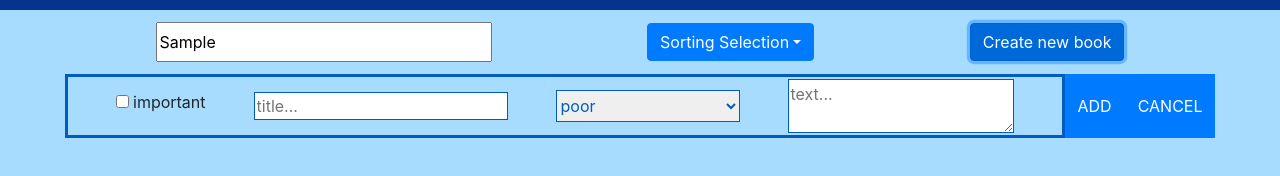
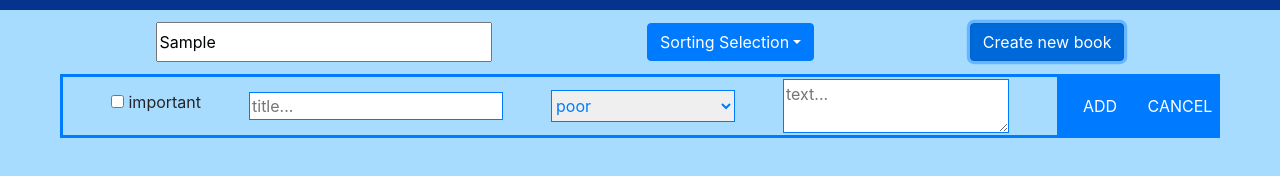
Before and after one commit to gleb7raul/ReactJsToDo, a React app in the folder react-redux-node.js/: page / in a window 1280 px wide. Both pictures are taken after typing "Sample" into the empty fields and a click on the button "Create new book". Shown: the part 284-460 px from the top of the page. Built offline with nearby package versions, Linux system fonts and the light colour scheme.

Commit message:
create form2

```diff
--- a/react-redux-node.js/src/main/ui/components/BookShortTemplate/BookShortTemplate.css
+++ b/react-redux-node.js/src/main/ui/components/BookShortTemplate/BookShortTemplate.css
@@ -8,7 +8,7 @@
 }
 
 .templateWrapper {
-    border: 3px solid #005cbf;
+    border: 3px solid #007bff;
     min-height: 4rem;
     width: 1000px;
     display: flex;
@@ -23,14 +23,41 @@
 .dropDownBookShortTemplate {
     width: 11.5rem;
     height: 2rem;
-    border: 1px solid #005cbf;
-    color: #005cbf;
+    border: 1px solid #007bff;
+    color: #007bff;
 }
 
 .title {
-    border: 1px solid #005cbf;
+    border: 1px solid #007bff;
 }
 
 .textareaBookShortTemplate {
-    border: 1px solid #005cbf;
+    border: 1px solid #007bff;
 }
+
+.templateForm {
+    display: flex;
+    align-items: center;
+}
+
+.templateAdd {
+    height: 4rem;
+    width: 5rem;
+    color: white;
+    background-color: #007bff;
+}
+
+.templateCancel {
+    height: 4rem;
+    width: 5rem;
+    color: white;
+    background-color: #007bff;
+}
+
+.templateAdd:hover {
+    background-color: #1475dd;
+}
+
+.templateCancel:hover {
+    background-color: #1475dd;
+}
--- a/react-redux-node.js/src/main/ui/components/BookShortTemplate/BookShortTemplate.jsx
+++ b/react-redux-node.js/src/main/ui/components/BookShortTemplate/BookShortTemplate.jsx
@@ -1,15 +1,13 @@
 import React from 'react';
-import {
-    Button
-} from 'react-bootstrap';
-import 'bootstrap/dist/css/bootstrap.min.css';
 import './BookShortTemplate.css';
 
 
-const BookShortTemplate = ({ func, createNewBook, rating }) => (
+const BookShortTemplate = ({ createNewBook, rating, addBook }) => (
     <div className="templateContainer">
         <div className="additionaltemplateContainer">
-            <section className="templateWrapper">
+            <section>
+                <form className="templateForm" onSubmit={addBook}>
+                    <div className="templateWrapper" >
                         <label className="lablel" ><input type="checkbox" onChange={(e) => createNewBook({ important: e.target.checked })} /> important</label>
                         <input className="title" type="text" placeholder="title..." onChange={(e) => createNewBook({ title: e.target.value })} />
                         <select className="dropDownBookShortTemplate" name="select" onChange={(e) => createNewBook({ rating: e.target.value })}>
@@ -18,13 +16,11 @@
                             })}
                         </select>
                         <textarea className="textareaBookShortTemplate" placeholder="text..." onChange={(e) => createNewBook({ comment: e.target.value })} />
+                    </div>
+                    <input className="templateAdd title" type="submit" value="ADD" />
+                    <input className="templateCancel title" type="submit" value="CANCEL" />
+                </form>
             </section >
-            <Button onClick={() => func(false)} variant="primary" className="templateAddButton">
-                ADD
-            </Button>
-            <Button onClick={() => func(false)} variant="primary" className="templateAddButton">
-                CANCEL
-            </Button>
         </div >
     </div >
 
--- a/react-redux-node.js/src/main/ui/components/List/List.jsx
+++ b/react-redux-node.js/src/main/ui/components/List/List.jsx
@@ -12,24 +12,29 @@
     constructor() {
         super();
         this.Rating = ['poor', 'middle', 'great'];
+        this.newBook = {};
         this.state = {
             list: [],
             show: false
         };
     }
 
-    addBook(evt) {
-        if (evt) {
-            this.setState({ show: evt });
+    addBook(event) {
+        event.preventDefault();
+        if (event.target.tagName === 'BUTTON') {
+            this.setState({ show: true });
             this.newBook = {};
         } else {
+            if (Object.keys(this.newBook)) {
+                this.setState({ list: this.state.list.push(this.newBook) });
+            }
             this.setState({ show: !this.state.show });
+
         }
+        console.log(this.state);
     }
 
     createBook(propertyOfBook) {
-        console.log('first');
-        console.log(propertyOfBook);
         if (propertyOfBook.title) {
             this.newBook.title = propertyOfBook.title;
         }
@@ -42,16 +47,10 @@
         if (propertyOfBook.comment) {
             this.newBook.comment = propertyOfBook.comment;
         }
-        console.log('result');
-        console.log(this.newBook);
-    }
-
-    clearProperty() {
-        return "";
     }
 
     render() {
-        const { show } = this.state;
+        const { show, list } = this.state;
         return (
             <div className="wrapper">
                 <section className="toollbar">
@@ -66,7 +65,10 @@
                     </Button>
                 </section>
                 <section className={show ? 'displayTemplate' : 'createNewBook'}>
-                    <BookShortTemplate func={this.addBook.bind(this)} createNewBook={this.createBook.bind(this)} rating={this.Rating} clearProperty={this.clearProperty.bind(this)} />
+                    <BookShortTemplate createNewBook={this.createBook.bind(this)} rating={this.Rating} addBook={this.addBook.bind(this)} />
+                    <ul>
+                        {console.log(list)}
+                    </ul>
                 </section>
             </div>
         );
```
Lines whose indentation alone changed are shown as unchanged.
